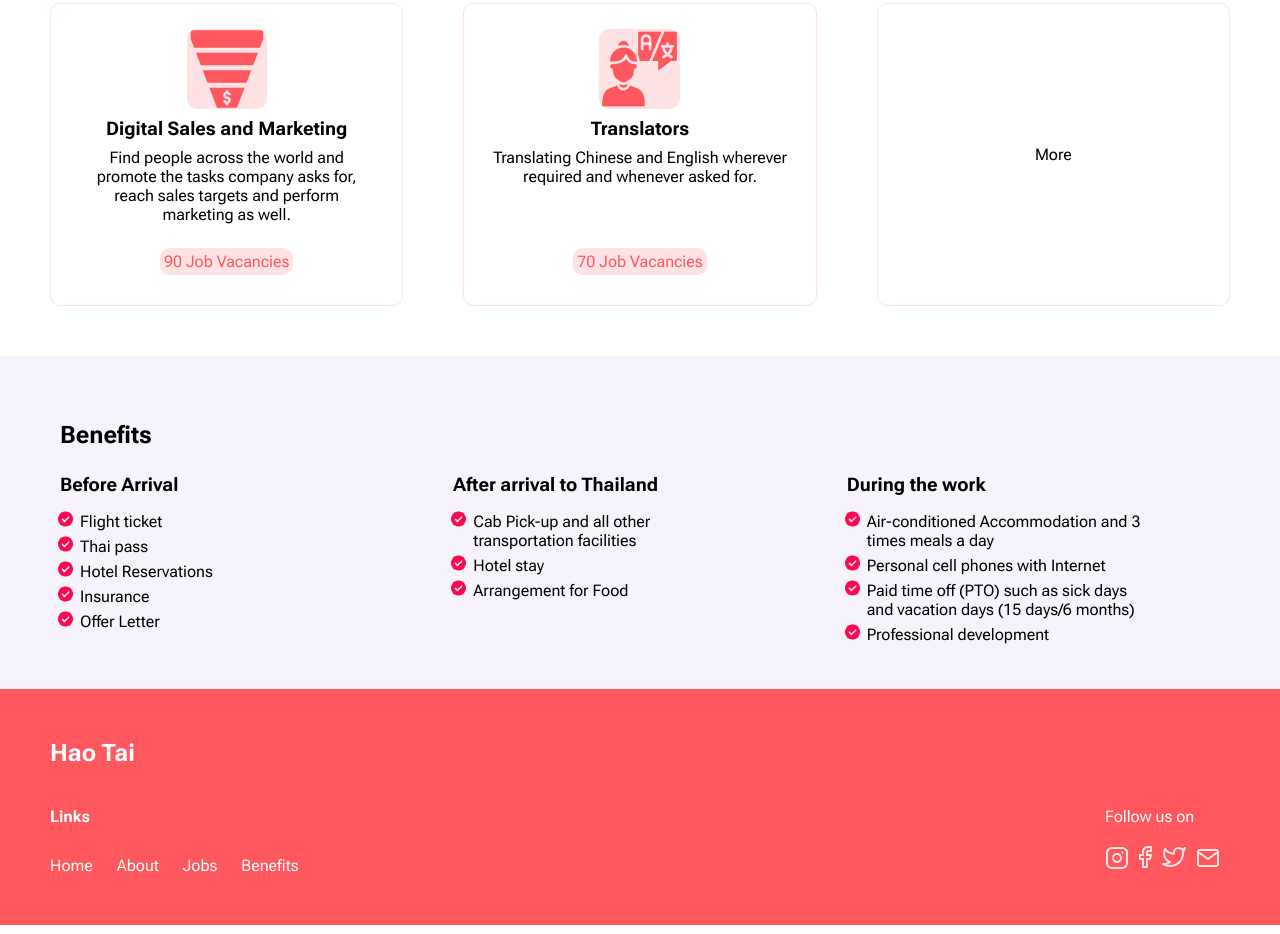
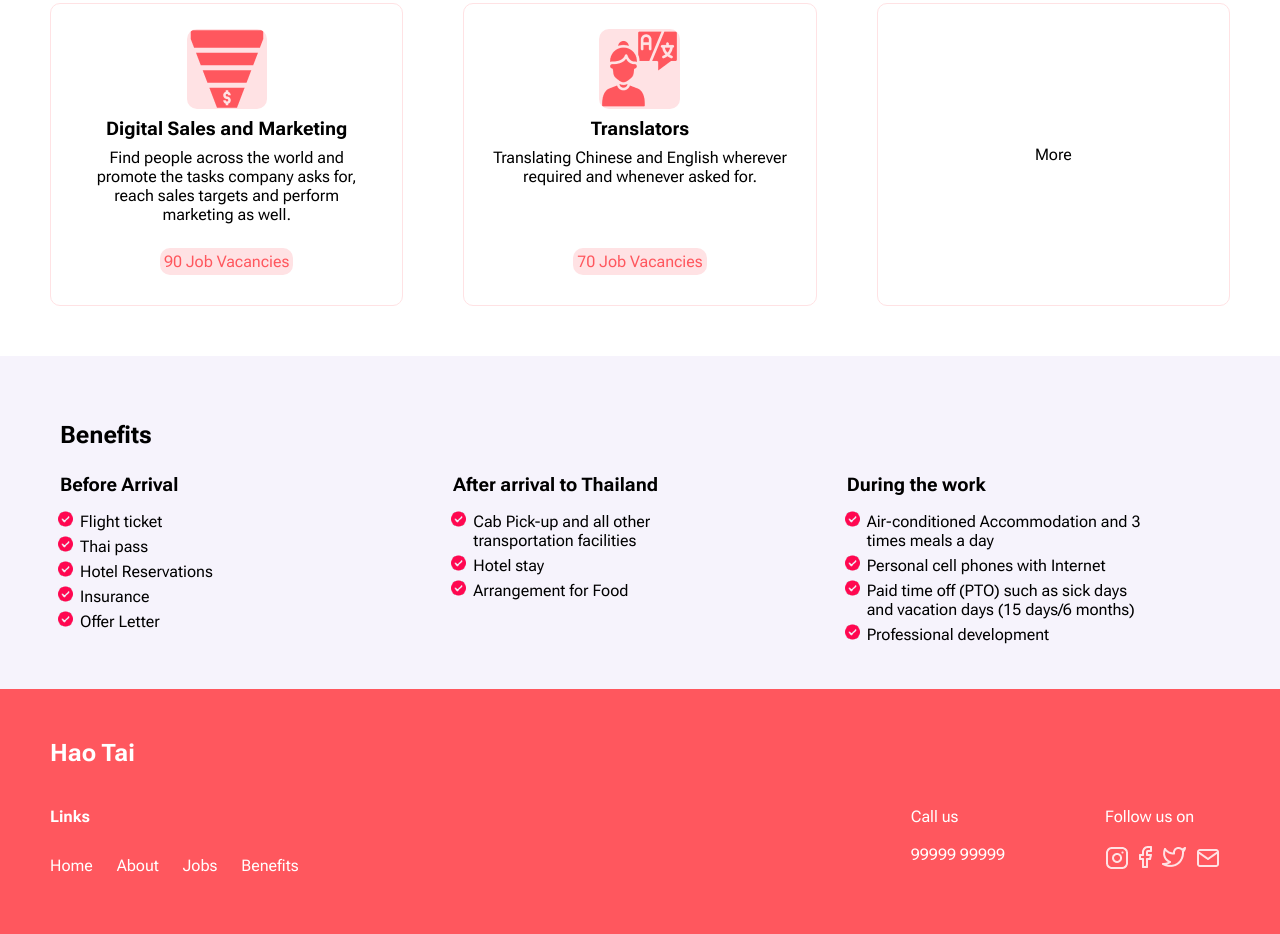
Before and after one commit to SreyasSree/haotai, a plain HTML site: page index.html in a window 1280 px wide. Shown: the part 976-1910 px from the top of the page. Drawn offline with Linux system fonts and the light colour scheme.

Commit message:
added contact number

```diff
--- a/index.html
+++ b/index.html
@@ -180,6 +180,10 @@
                 </div>
             </div>
             <div class="media">
+                <div>
+                    <p>Call us <br><br><a id="call" href="tel:99999 99999"> 99999 99999</a></p>
+                </div>
+                <div>
                     <p>Follow us on</p>
                     <div class="icons">
                         <a href=""><img src="./images/instagram.png" alt=""></a>
@@ -189,6 +193,7 @@
                     </div>
                 </div>
             </div>
+        </div>
     </section>
     <script src="./menu.js"></script>
 
--- a/style.css
+++ b/style.css
@@ -98,6 +98,13 @@ a:hover{
     color: white;
     padding: 5px;
 
+}
+.read a:hover{
+    color: #FF575E;
+}
+.read:hover{
+    background-color: black;
+    border: 2px solid #FF575E;
 }
 h2{
     text-align: center;
@@ -212,6 +219,11 @@ h2{
 .media{
     justify-self: self-end;
     grid-column: span 1;
+    display: flex;
+    gap: 100px;
+}
+#call{
+    color: white;
 }
 .links{
     grid-column: span 1;
--- a/styleabout.css
+++ b/styleabout.css
@@ -72,6 +72,11 @@ a:hover{
 .media{
     justify-self: self-end;
     grid-column: span 1;
+    display: flex;
+    gap: 100px;
+}
+#call{
+    color: white;
 }
 .icons{
     display: flex;
--- a/stylejob.css
+++ b/stylejob.css
@@ -72,6 +72,11 @@ a:hover{
 .media{
     justify-self: self-end;
     grid-column: span 1;
+    display: flex;
+    gap: 100px;
+}
+#call{
+    color: white;
 }
 .icons{
     display: flex;
--- a/stylelast.css
+++ b/stylelast.css
@@ -72,6 +72,11 @@ a:hover{
 .media{
     justify-self: self-end;
     grid-column: span 1;
+    display: flex;
+    gap: 100px;
+}
+#call{
+    color: white;
 }
 .icons{
     display: flex;
```
Also changed, not shown: about.html (+5 -0 lines), jobs.html (+5 -0 lines), jobsingle.html (+5 -0 lines). Lines whose indentation alone changed are shown as unchanged.
